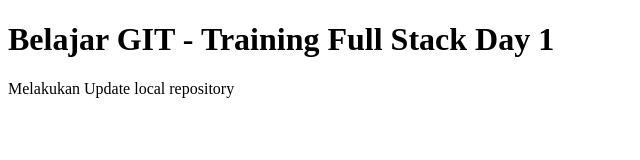
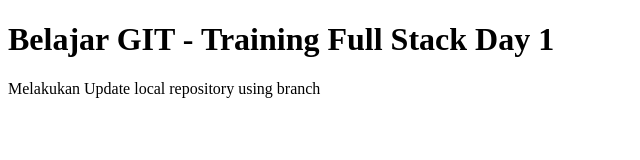
Before and after one commit to ignatiussantosa25/Belajar-Git, a plain HTML site: page index.html in a window 1280 px wide. Shown: the whole page, without its empty margins (0-640 px from the left). Drawn offline with Linux system fonts and the light colour scheme.

Commit message:
commit using branch again

```diff
--- a/index.html
+++ b/index.html
@@ -5,6 +5,6 @@
   </header>
   <body>
     <h1>Belajar GIT - Training Full Stack Day 1</h1>
-    <p> Melakukan Update local repository</p>
+    <p> Melakukan Update local repository using branch</p>
   </body>
 </html>
```
